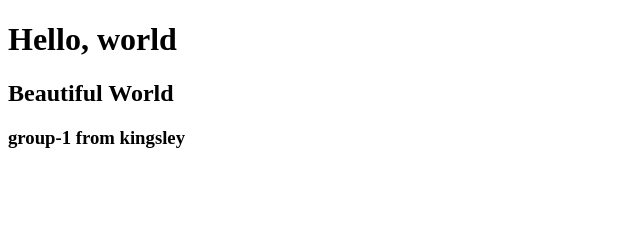
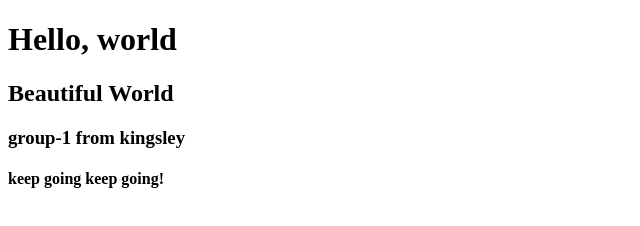
Before and after one commit to frankasamoah/class-practice, a plain HTML site: page index.html in a window 1280 px wide. Shown: the whole page, without its empty margins (0-640 px from the left). Drawn offline with Linux system fonts and the light colour scheme.

Commit message:
Update index.html

```diff
--- a/index.html
+++ b/index.html
@@ -11,5 +11,6 @@
     <h1>Hello, world</h1>
     <h2>Beautiful World</h2>
     <h3>group-1 from kingsley</h3>
+    <h4>keep going keep going!</h4>
   </body>
 </html>
```
